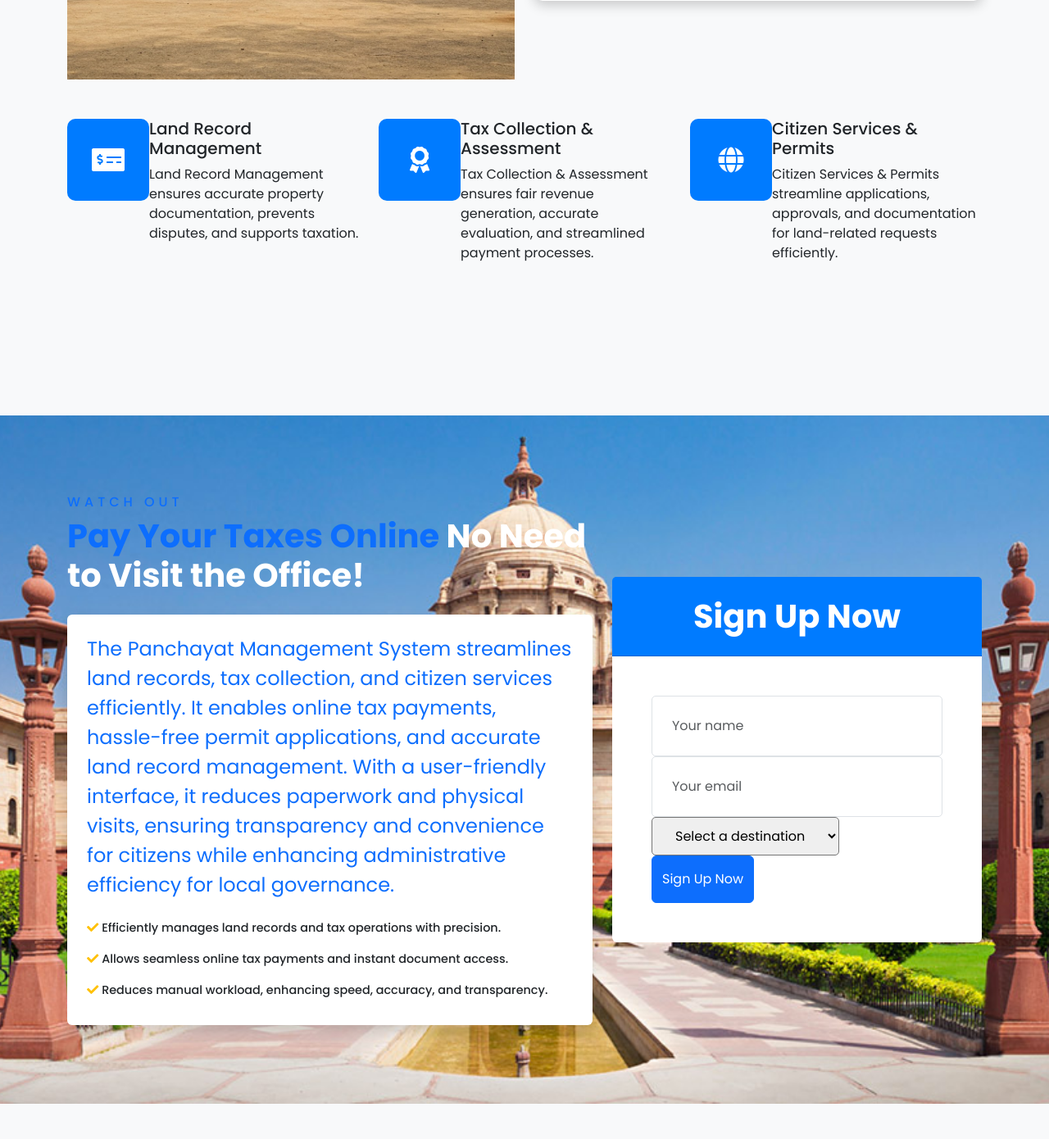
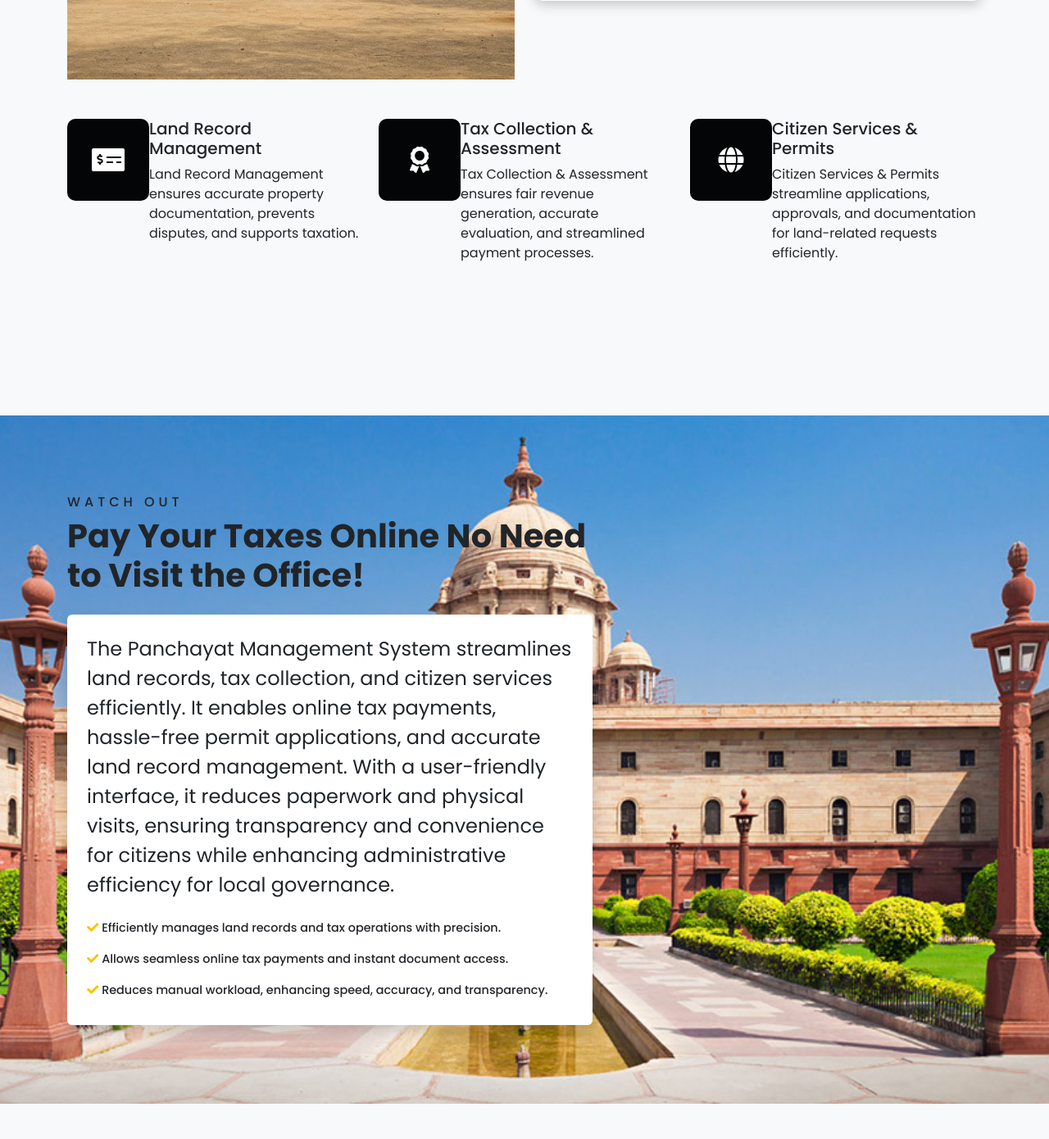
Before and after one commit to Nandakishore-pr/erp, a Django app: page /about/ in a window 1280 px wide. Shown: the part 1785-3175 px from the top of the page at 82% size. Run offline with Django 4.2, Linux system fonts and the light colour scheme; some libraries are stand-ins or nearby versions.

Commit message:
28-02-2025

```diff
--- a/static/user/about.css
+++ b/static/user/about.css
@@ -35,7 +35,7 @@ body {
 
 /* Feature Section */
 .bg-primary {
-  background-color: #007bff !important;
+  background-color: #040506 !important;
 }
 .d-flex.flex-shrink-0 {
   border-radius: 10px;
--- a/user/templates/user/about.html
+++ b/user/templates/user/about.html
@@ -192,11 +192,11 @@
             <div class="row align-items-center">
                 <div class="col-lg-7 mb-5 mb-lg-0">
                     <div class="mb-4">
-                        <h6 class="text-primary text-uppercase" style="letter-spacing: 5px;">Watch Out</h6>
-                        <h1 class="text-white"><span class="text-primary">Pay Your Taxes Online</span>  No Need to Visit the Office!</h1>
+                        <h6 class="text-Black text-uppercase" style="letter-spacing: 5px;">Watch Out</h6>
+                        <h1 class="text-Black"><span class="text-White">Pay Your Taxes Online</span>  No Need to Visit the Office!</h1>
                     </div>
                     <div class="bg-white p-4 shadow rounded">
-                        <p class="text-primary font-weight-bolder" style="font-size: 1.5rem;">
+                        <p class="text-White font-weight-bolder" style="font-size: 1.5rem;">
                             The Panchayat Management System streamlines land records, tax collection, and citizen services efficiently.
                             It enables online tax payments, hassle-free permit applications, and accurate land record management.
                             With a user-friendly interface, it reduces paperwork and physical visits, ensuring transparency and convenience
@@ -210,34 +210,7 @@
                     </div>
 
                 </div>
-                <div class="col-lg-5">
-                    <div class="card border-0">
-                        <div class="card-header bg-primary text-center p-4">
-                            <h1 class="text-white m-0">Sign Up Now</h1>
-                        </div>
-                        <div class="card-body rounded-bottom bg-white p-5">
-                            <form>
-                                <div class="form-group">
-                                    <input type="text" class="form-control p-4" placeholder="Your name" required="required" />
-                                </div>
-                                <div class="form-group">
-                                    <input type="email" class="form-control p-4" placeholder="Your email" required="required" />
-                                </div>
-                                <div class="form-group">
-                                    <select class="custom-select px-4" style="height: 47px;">
-                                        <option selected>Select a destination</option>
-                                        <option value="1">destination 1</option>
-                                        <option value="2">destination 1</option>
-                                        <option value="3">destination 1</option>
-                                    </select>
-                                </div>
-                                <div>
-                                    <button class="btn btn-primary btn-block py-3" type="submit">Sign Up Now</button>
-                                </div>
-                            </form>
-                        </div>
-                    </div>
-                </div>
+
             </div>
         </div>
     </div>
```
Also changed, not shown: user/templates/user/home.html (+64 -4 lines), static/assets/income-tax-compressed.jpg (added), static/assets/transparent-hd-white-male-user-profile-icon-701751695035030pj3izxn7kh.png (added).
